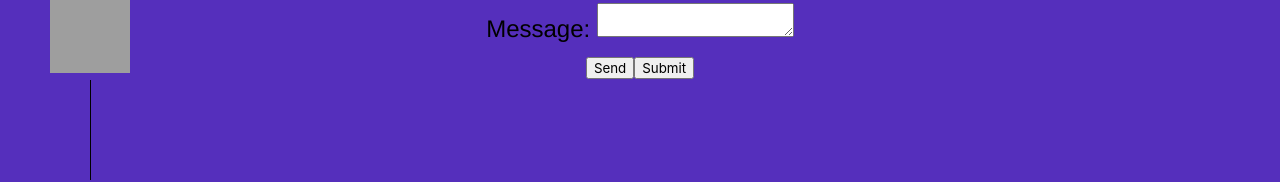
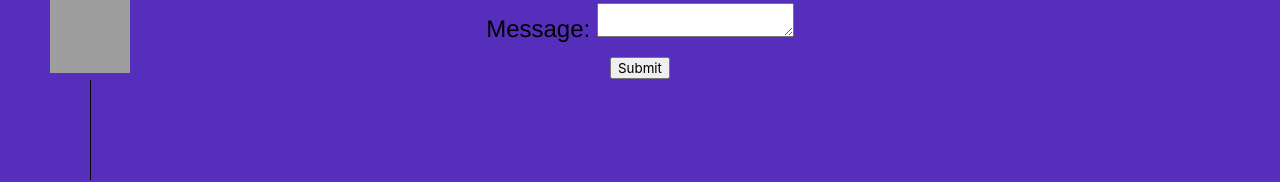
Before and after one commit to svalenzuela1/vue-portfolio, a Vue app: page /#/contact in a window 1280 px wide. Shown: the part 296-478 px from the top of the page. Built offline with nearby package versions, Linux system fonts and the light colour scheme; grey boxes are pictures that could not be loaded.

Commit message:
trying netlifys form

```diff
--- a/src/views/Contact.vue
+++ b/src/views/Contact.vue
@@ -18,7 +18,7 @@
             <label>Message: <textarea name="message"></textarea></label>
           </p>
           <p>
-            <button type="submit">Send</button>
+<!--            <button type="submit">Send</button>-->
             <input type="submit">
           </p>
         </form>
```
